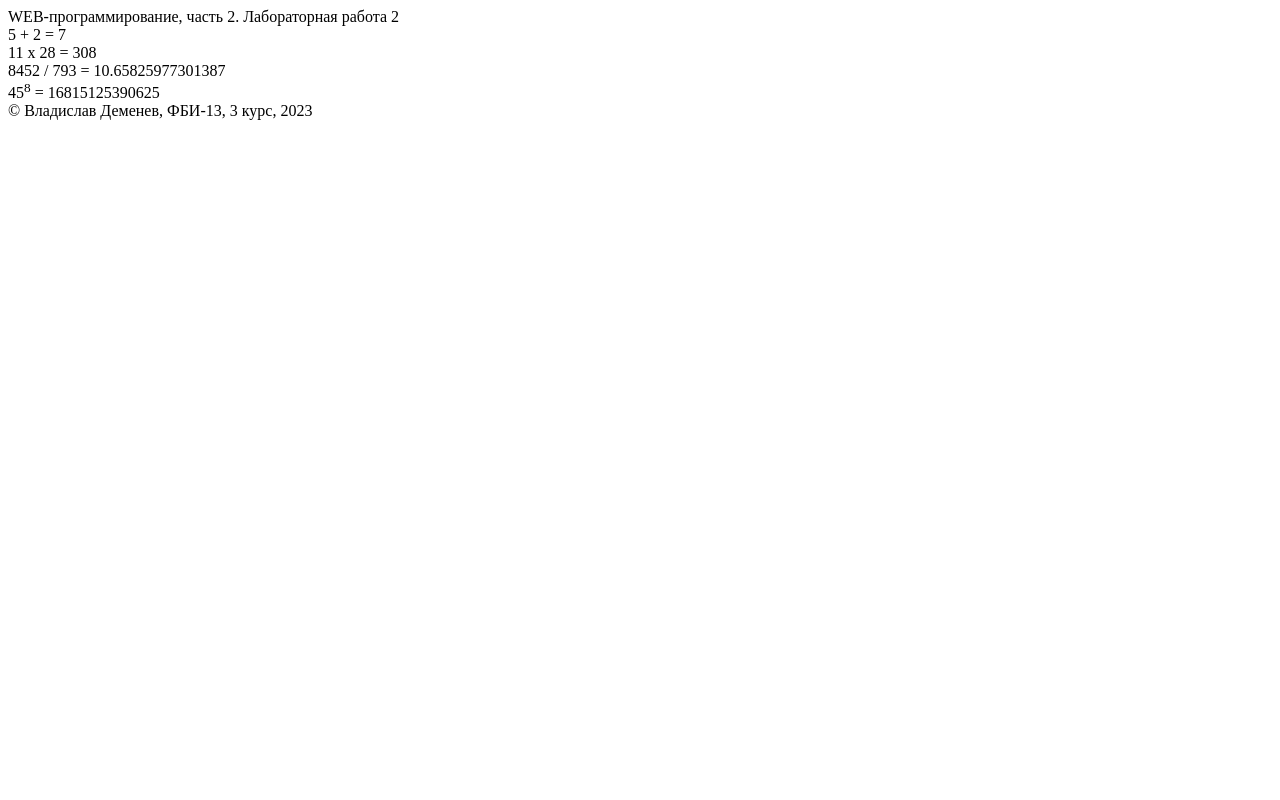
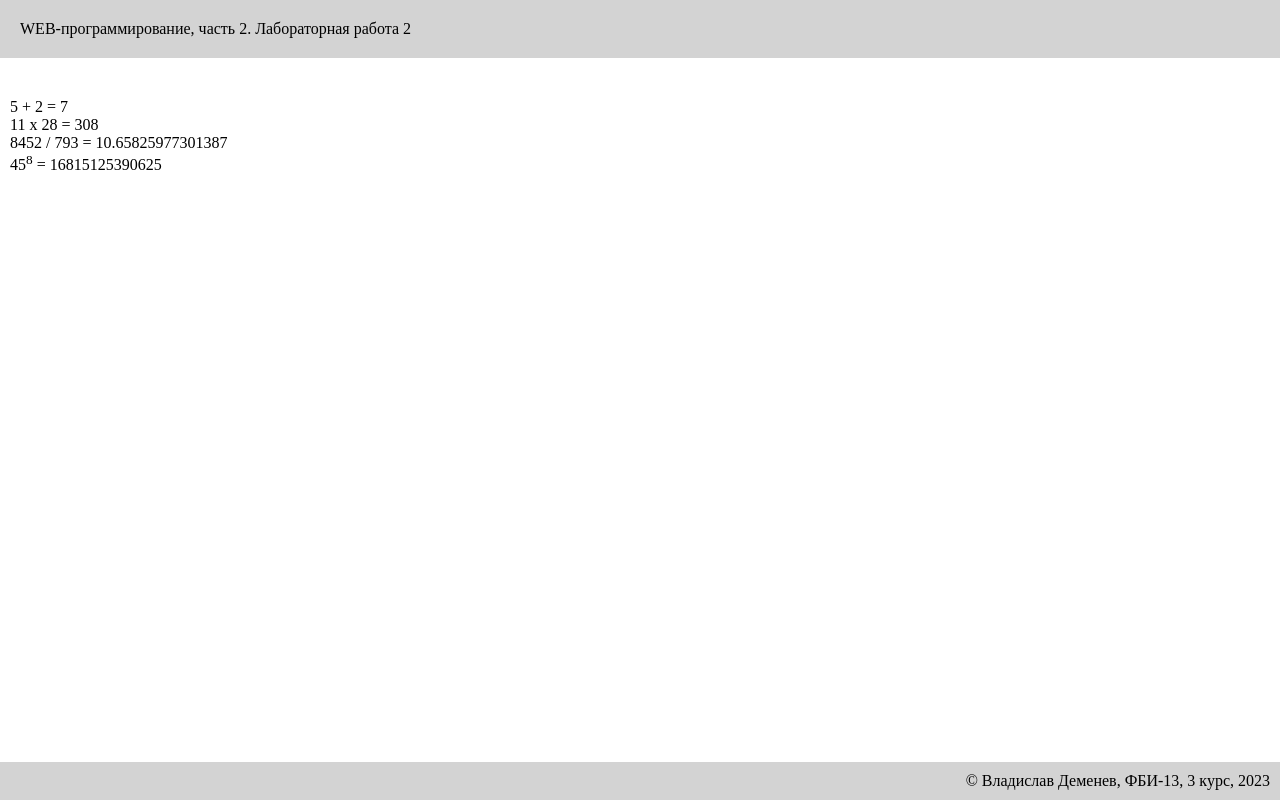
Before and after one commit to vladislav-demenev/webprogramming-labs-2, a Flask app: page /lab2/example in a window 1280 px wide. Run offline with Flask 3, Linux system fonts and the light colour scheme.

Commit message:
Подключение стилей

```diff
--- a/static/lab1.css
+++ b/static/lab1.css
@@ -29,3 +29,8 @@ body {
     font-family: Arial, Helvetica, sans-serif;
     margin: 0px;
 }
+
+main {
+    margin-bottom: 40px;
+    padding: 10px;
+}
--- /dev/null
+++ b/static/main.css
@@ -0,0 +1,22 @@
+body {
+    margin: 0;
+}
+main {
+    margin-bottom: 40px;
+    padding: 10px;
+}
+header{
+    margin-bottom: 30px;
+    padding: 20px;
+    background: lightgray;
+}
+footer{
+    margin-top: 20px;
+    padding: 10px;
+    background: lightgray;
+    text-align: right;
+    position: fixed;
+    bottom: 0;
+    left: 0;
+    right: 0;
+}
--- a/templates/example.html
+++ b/templates/example.html
@@ -4,6 +4,7 @@
     <meta charset="UTF-8">
     <meta name="viewport" content="width=device-width, initial-scale=1.0">
     <title>{{name}}. Лабораторная работа {{number}}</title>
+    <link rel="stylesheet" href="{{ url_for('static', filename='main.css')}}">
 </head>
 <body>
     <header>
```
